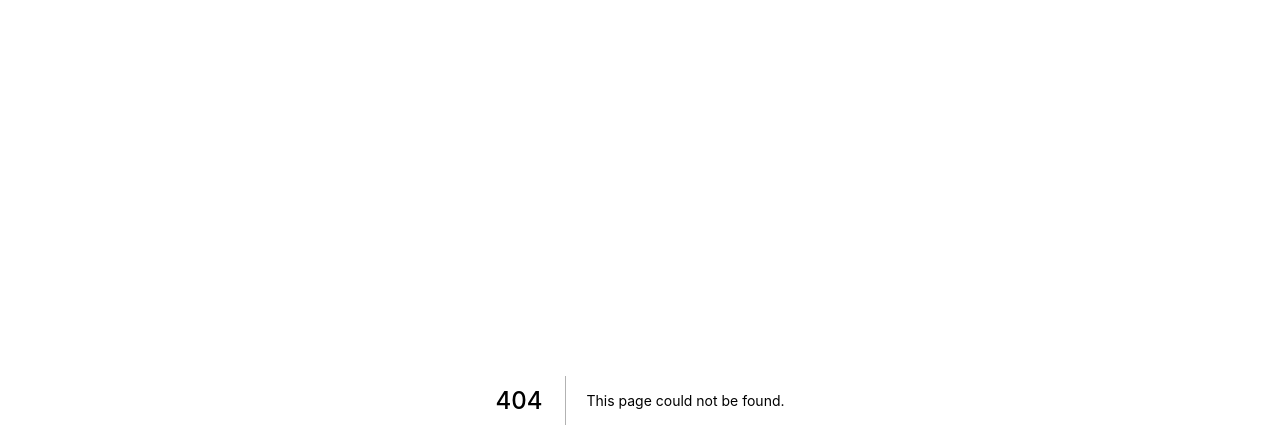
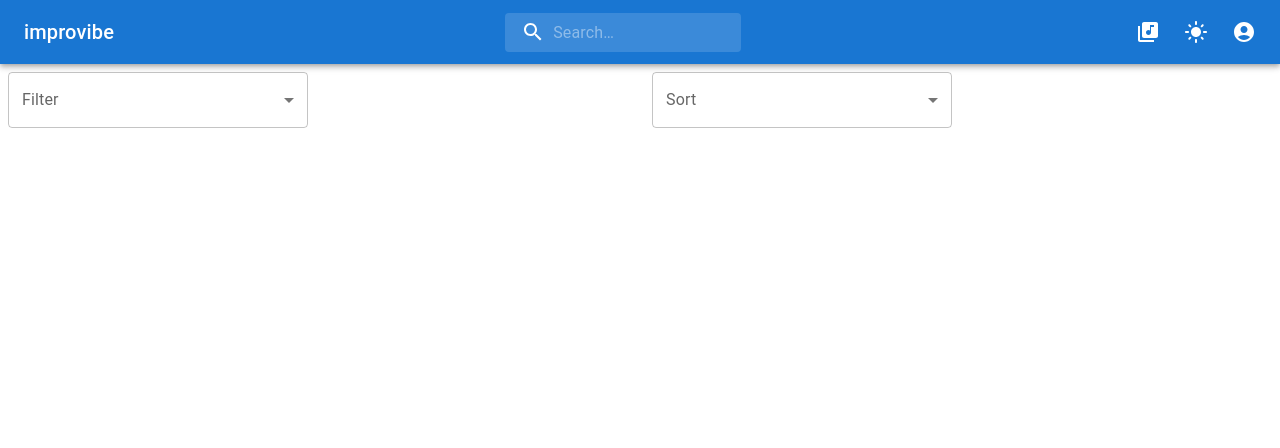
Before and after one commit to rpp33-boc-pacific/improvibe, a Next.js app: page /query in a window 1280 px wide. Before the commit this address had no page. Shown: the top 448 px of the page. Built offline with nearby package versions, Linux system fonts and the light colour scheme.

Commit message:
Added index page for query

```diff
--- /dev/null
+++ b/pages/query/index.tsx
@@ -0,0 +1,63 @@
+import type { NextPage } from 'next';
+import { useState, useEffect } from 'react';
+import Head from 'next/head';
+import Image from 'next/image';
+import NavigationBar from '../../components/NavigationBar';
+import { Grid, Skeleton } from '@mui/material';
+import { styled } from '@mui/material/styles';
+import { useRouter } from 'next/router';
+import SongResult from '../../components/queryPage/SongResult';
+import FilterSelect from '../../components/queryPage/FilterSelect';
+import SortSelect from '../../components/queryPage/SortSelect';
+import pool from '../../sql/db';
+import useQuery from '../../helper/query';
+
+const Query: NextPage = () => {
+
+  const Item = styled('div')(({ theme }) => ({
+    ...theme.typography.body2,
+    // padding: theme.spacing(1),
+    // textAlign: 'center',
+    color: theme.palette.text.secondary,
+  }));
+
+  const userProp = {
+    userId: 1,
+    liked: false, //liked by current user
+  }
+  const songProp = {
+    songName: 'Song Name',
+    artistName: 'Artist Name',
+    songPath: 'https://www2.cs.uic.edu/~i101/SoundFiles/BabyElephantWalk60.wav',
+    genre: 'Rock',
+    tags: ['smooth', 'funky'],
+    artistPic: "https://artscimedia.case.edu/wp-content/uploads/sites/79/2016/12/14205134/no-user-image.gif",
+    cumulativeLikes: 234,
+  }
+
+  const [filterParams, setFilterParams] = useState<string[]>([]);
+  const [sortParam, setSortParam] = useState('');
+
+  return (
+    <div>
+      <Head>
+        <title>improvibe</title>
+        <link rel="icon" href="/favicon.ico" />
+      </Head>
+      <NavigationBar/>
+      <Grid container spacing={1}>
+          <Grid item xs={6}>
+            <FilterSelect filterParams={filterParams} setFilterParams={setFilterParams}/>
+          </Grid>
+          <Grid item xs={6}>
+            <SortSelect sortParam={sortParam} setSortParam={setSortParam}/>
+          </Grid>
+        </Grid>
+      <Grid container spacing={1} direction="column">
+
+      </Grid>
+    </div>
+  )
+};
+
+export default Query;
```
